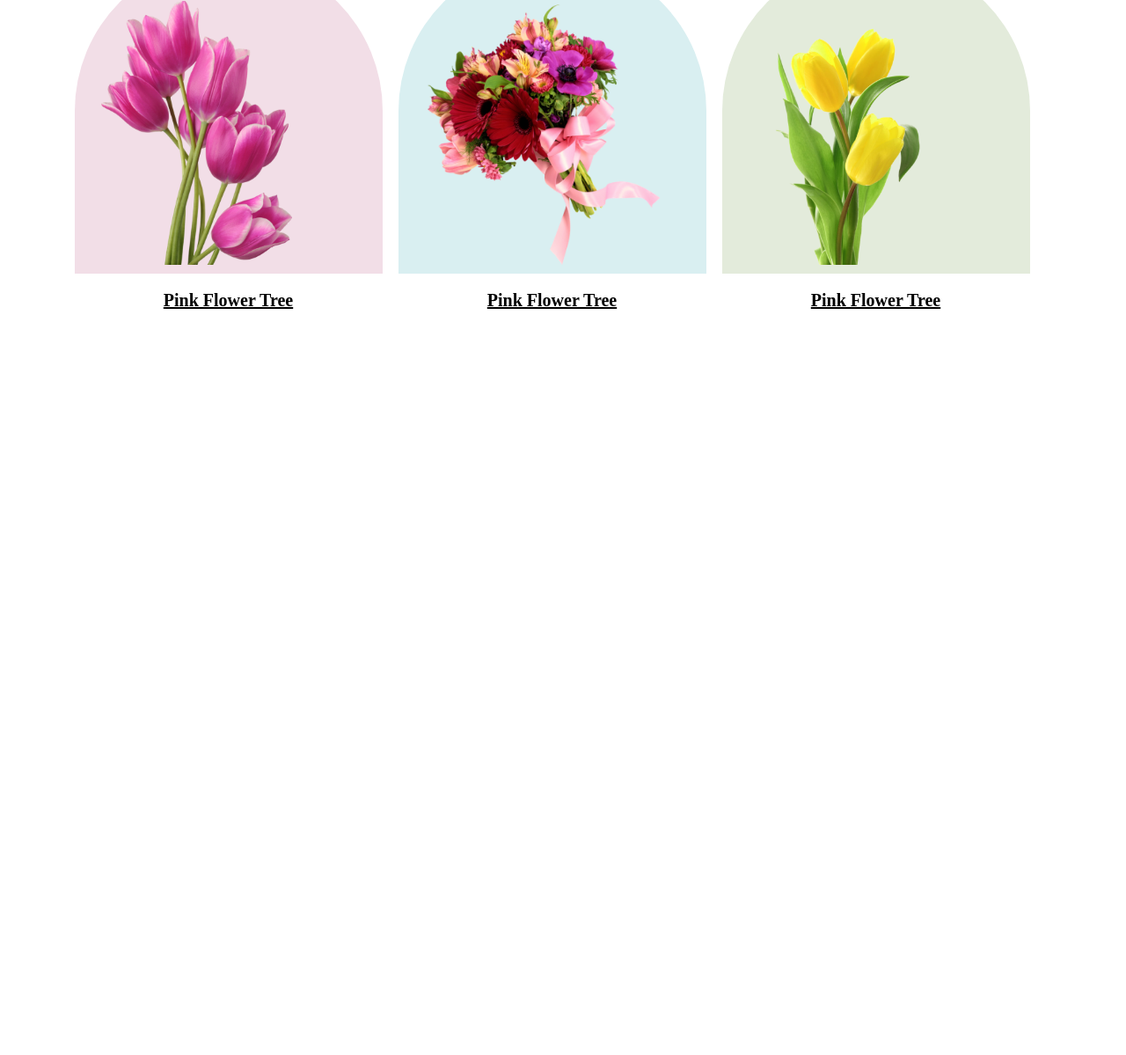
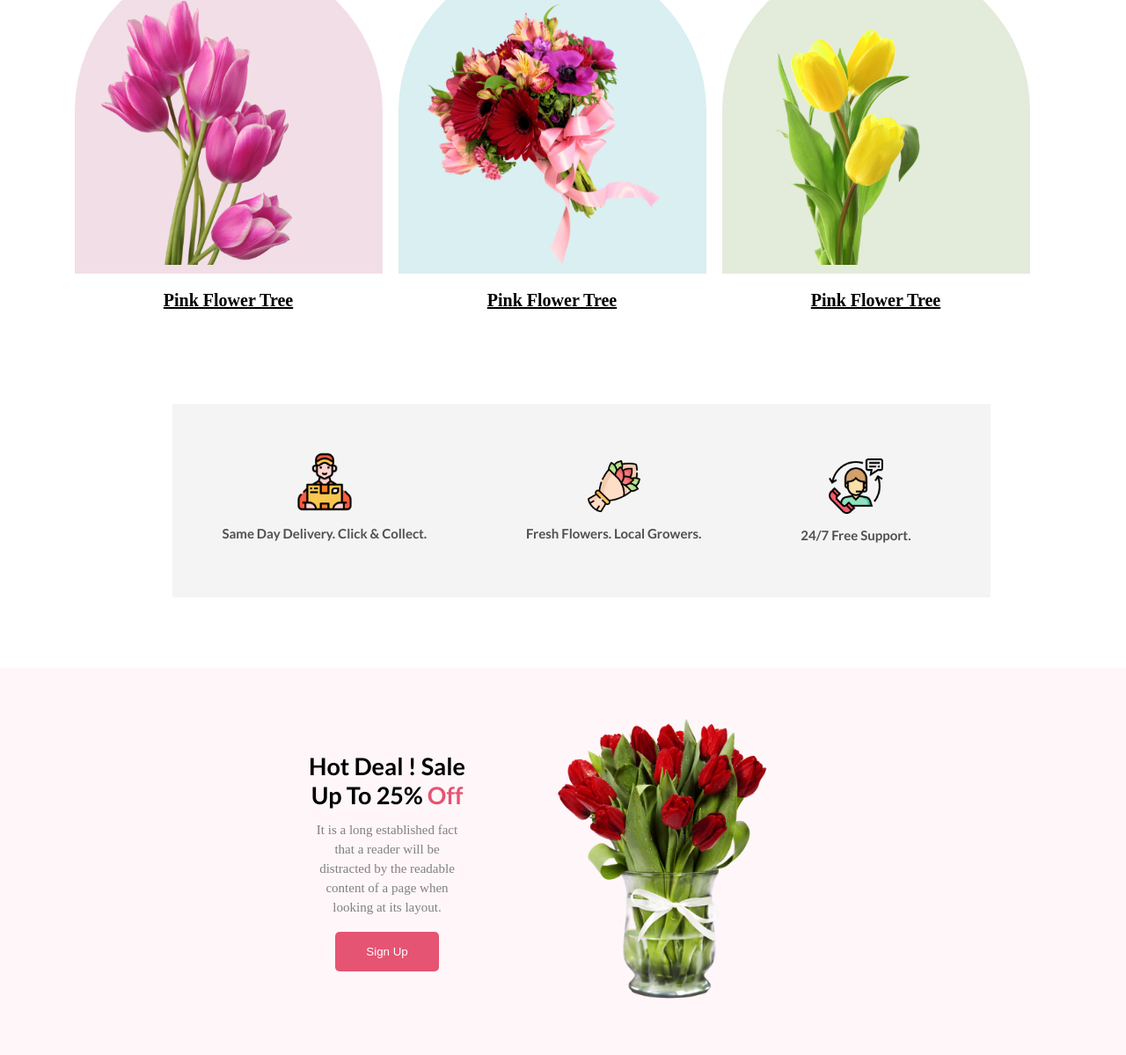
Before and after one commit to rahatmf/assignment-flower-shop-repo, a plain HTML site: page index.html in a window 1280 px wide. Shown: the part 1072-2271 px from the top of the page at 88% size. Before the commit the page ends 1425 px from the top, so only its background shows below. Drawn offline with Linux system fonts and the light colour scheme.

Commit message:
Third and Fourth Section of Assignment

```diff
--- a/index.html
+++ b/index.html
@@ -55,6 +55,37 @@
             </div>
         </div>
 
+         <!--3rd Section:Support-->
+         <div class="support">
+            <div class="man-img-div">
+                <img src="Flower Asset/Group 57.png" alt="">
+                <p>Same Day Delivery. Click & Collect.</p>
+            </div>
+            <div class="fresh-flower-div">
+                <img src="Flower Asset/Group 58.png" alt="">
+                <p>Fresh Flowers. Local Growers.</p>
+            </div>
+            <div class="free-support-div">
+                <img src="Flower Asset/Group 59.png" alt="">
+                <p>24/7 Free Support.</p>
+            </div>
+        </div>
+
+
+        <!--4th Section-->
+
+        <div class="fourth-section">
+            <div class="fourth-apartment">
+                <p class="fourth-title">Hot Deal ! Sale Up To 25% <span class="speacial-word">Off</span></p>
+                <p class="fourth-description">It is a long established fact that a reader will be distracted by the readable
+                    content of a page when looking at its layout.</p>
+                    <button class="btn">Sign Up</button>
+            </div>
+            <div class="jar-flower">
+                <img class="rose-jar" src="Flower Asset/pngwing 8.png" alt="">
+            </div>
+        </div>
+
 
 </body>
 
--- a/style.css
+++ b/style.css
@@ -137,3 +137,90 @@
     margin-top: 25px;
     font-size: 20px;
 }
+/* 3rd Section */
+
+.support{
+    width: 70%;
+    height: 220px;
+    display: flex;
+    align-items: center;
+    justify-content: space-around;
+    background-color: #2727270D;
+    margin-left: 196px;
+    padding-right: 34px;
+    margin-top: 128px;
+}
+.man-img-div,.fresh-flower-div,.free-support-div{
+    display: flex;
+    flex-direction: column;
+    justify-content: center;
+    align-items:center ;
+}
+.man-img-div img,.fresh-flower-div img{
+    width: 30%;
+    height: 30%;
+}
+.free-support-div img{
+    width: 50%;
+    height: 50%;
+}
+.man-img-div p{
+    margin-top: 15px;
+    margin-bottom: 10px;
+}
+.fresh-flower-div p{
+    padding-top: 15px;
+}
+.free-support-div p{
+    padding-top: 15px;
+}
+
+.man-img-div p,.fresh-flower-div p,.free-support-div p{
+    color: rgba(39, 39, 39, 0.80);
+    font-size: 15px;
+    font-family: Lato;
+    font-weight: 600;
+}
+
+
+
+/*4th Section*/
+
+.fourth-title{
+    font-family: 'Lato', sans-serif;
+    font-weight: bold;
+    font-size: 27px;
+
+}
+.speacial-word{
+    color:  #E55473;
+}
+.fourth-description{
+    font-size: 15px;
+    color: gray;
+    margin-top: 12px;
+    margin-bottom: 12px;
+    line-height: 22px;
+}
+
+.fourth-section{
+    display: flex;
+    height: 440px;
+    width: 100%;
+    background-color: #FEF6F8;
+    margin-top: 80px;
+    justify-content: space-around;
+    align-items: center;
+    gap: 100px;
+}
+.rose-jar{
+    width: 250px;
+    padding-right: 400px;
+}
+.fourth-apartment{
+    text-align: center;
+    width: 400px;
+    padding-left: 350px;
+
+
+}
```
